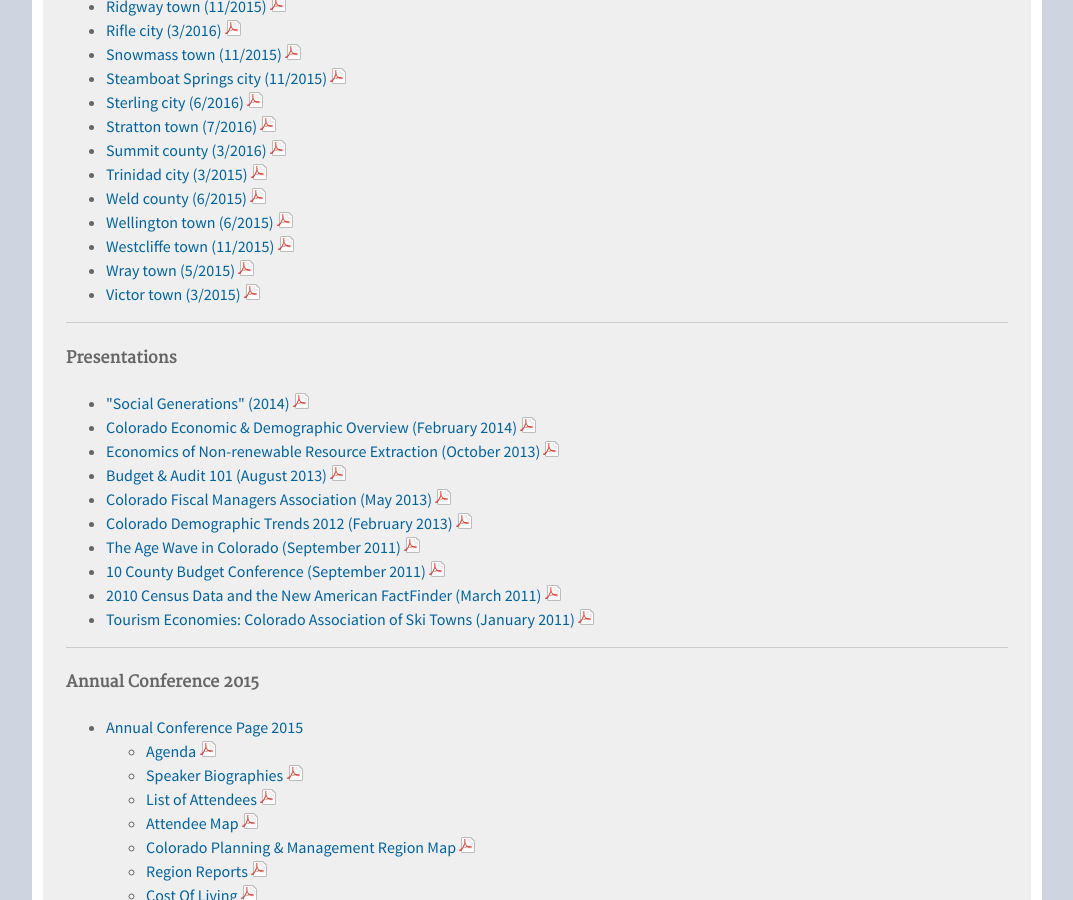
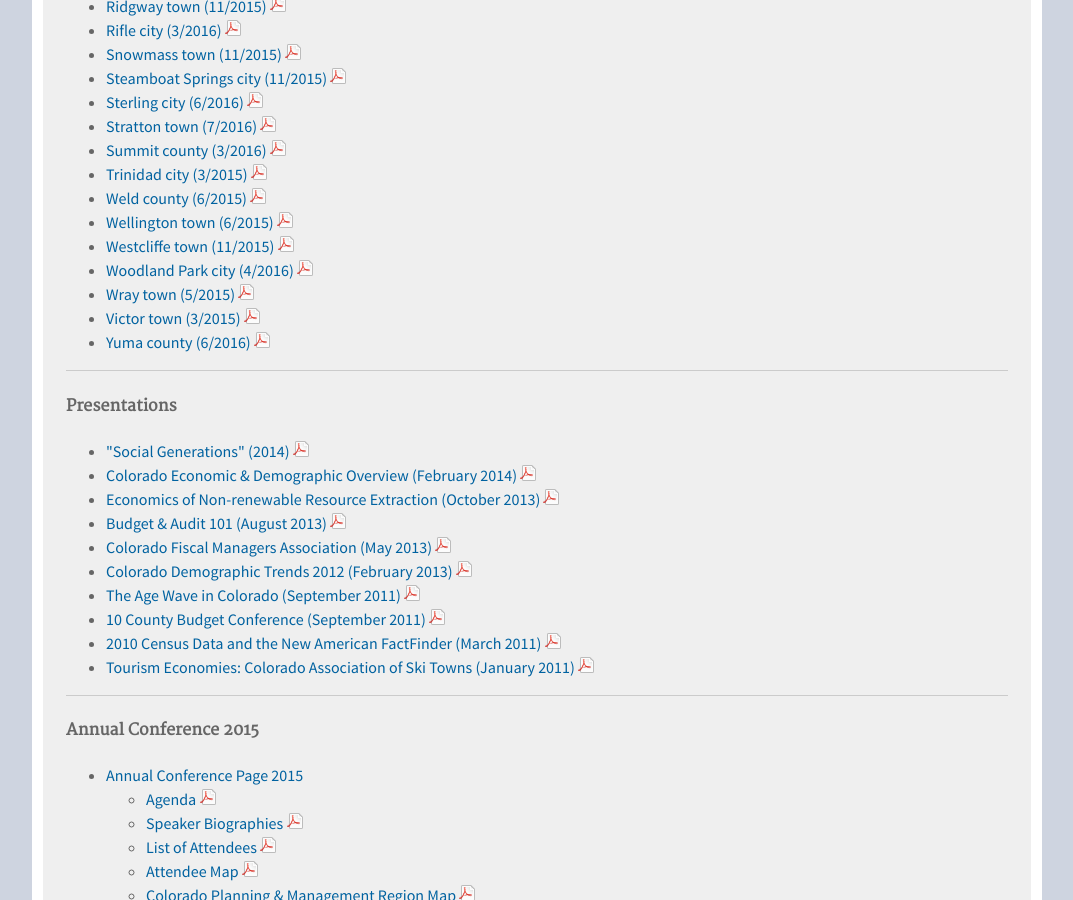
Before and after one commit to TBleess/Website_New, a Jekyll site: the page built from pages/9_Not_in_Menu/publications-and-presentations.md, in a window 1280 px wide and 900 px high, scrolled down 2199 px. Shown: the whole window, without its empty margins (103-1176 px from the left). Built offline with Jekyll 4.4.1, drawn with Linux system fonts in a browser that asks for light colours.

Commit message:
Updated publications-and-presentations.md

```diff
--- a/pages/9_Not_in_Menu/publications-and-presentations.md
+++ b/pages/9_Not_in_Menu/publications-and-presentations.md
@@ -107,8 +107,10 @@
 - [Weld county (6/2015) ![pdf](/images/page_white_acrobat.png 'download pdf file')](https://drive.google.com/uc?export=download&id=0B-vz6H4k4SESZXJjZXdmUzVxbDQ)
 - [Wellington town (6/2015) ![pdf](/images/page_white_acrobat.png 'download pdf file')](https://drive.google.com/uc?export=download&id=0B-vz6H4k4SESWUFCclhoaGZ1aWs)
 - [Westcliffe town (11/2015) ![pdf](/images/page_white_acrobat.png 'download pdf file')](https://drive.google.com/uc?export=download&id=0B-vz6H4k4SESd2NTbUxFUGxxMlU)
+- [Woodland Park city (4/2016) ![pdf](/images/page_white_acrobat.png 'download pdf file')](https://drive.google.com/uc?export=download&id=0B-vz6H4k4SESVkcyVG9yTkJUYms)
 - [Wray town (5/2015) ![pdf](/images/page_white_acrobat.png 'download pdf file')](https://drive.google.com/uc?export=download&id=0B2oqdPZKJqK7T19QZUY3WEpqeTA)
 - [Victor town (3/2015) ![pdf](/images/page_white_acrobat.png 'download pdf file')](https://drive.google.com/uc?export=download&id=0B-vz6H4k4SESX0J6QVZoVWRtQUU)
+- [Yuma county (6/2016) ![pdf](/images/page_white_acrobat.png 'download pdf file')](https://drive.google.com/uc?export=download&id=0B-vz6H4k4SESODNSbmx0RGQtTXc)
 
 
 
```
